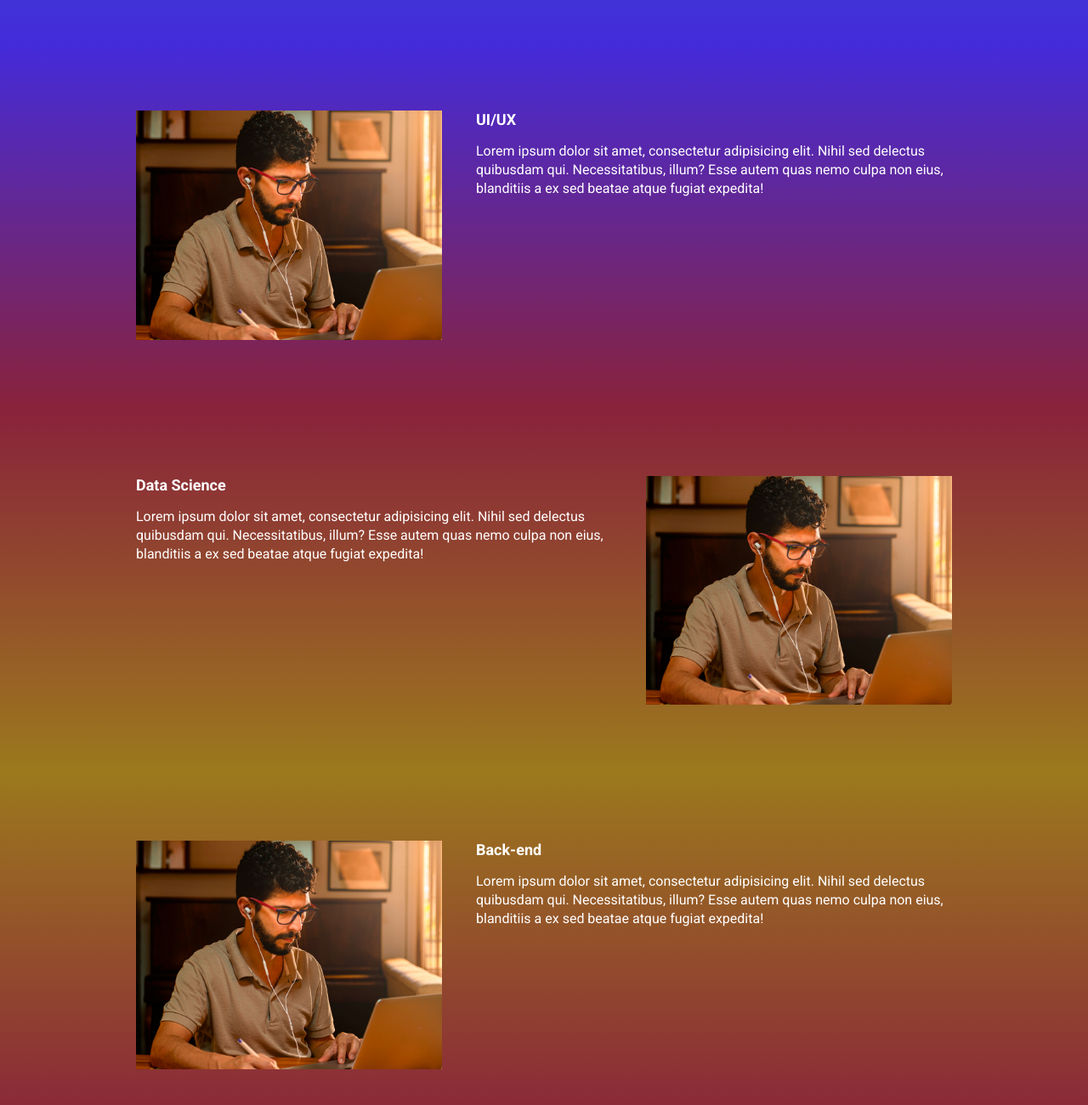
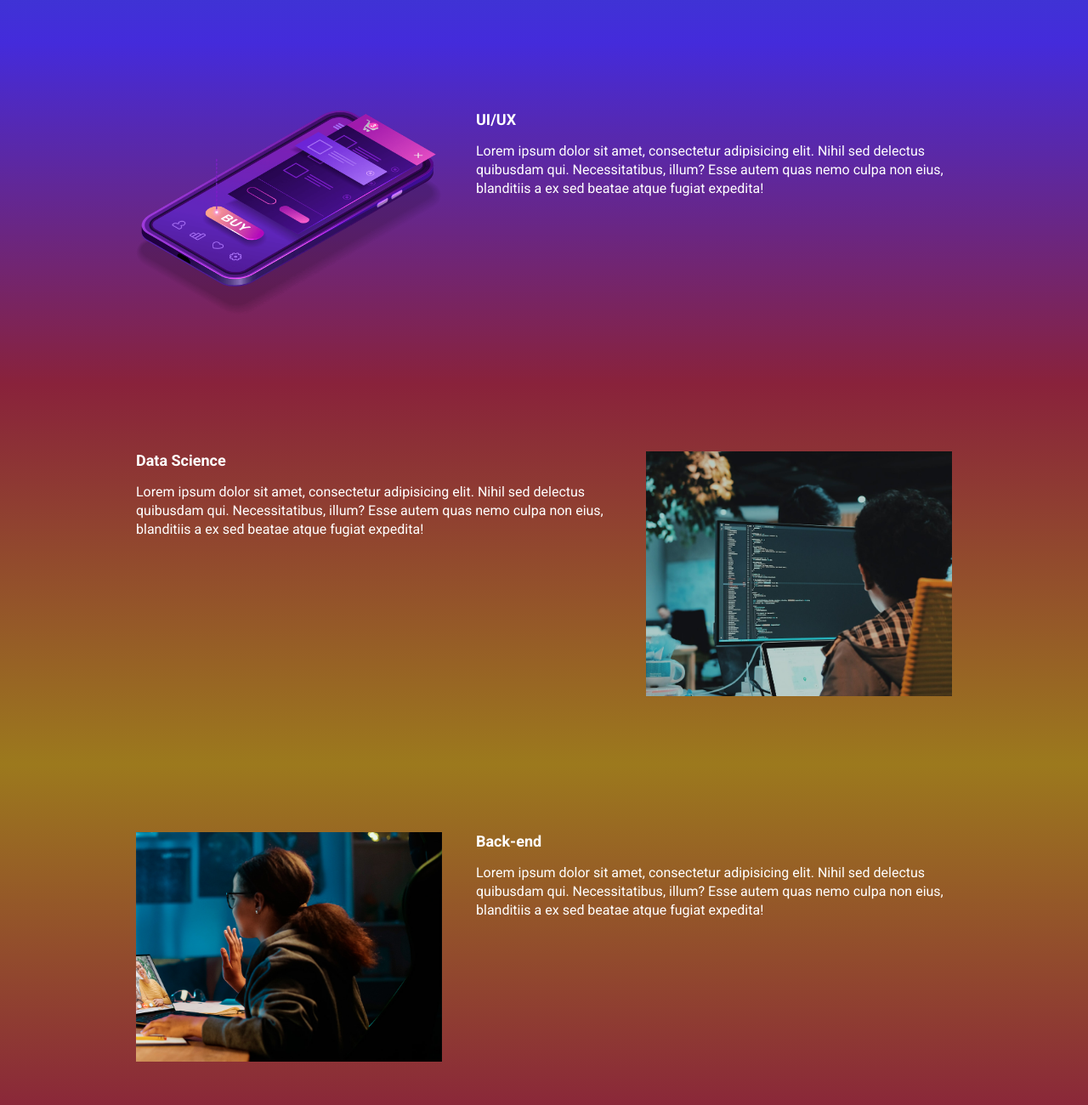
Before and after one commit to GabrielRibeiro0/ebac_tech_talks, a website built with Parcel: page src/index.html in a window 1280 px wide. Shown: the part 940-2240 px from the top of the page at 85% size. Built offline with nearby package versions, Linux system fonts and the light colour scheme.

Commit message:
atualizando imagens

```diff
--- a/package.json
+++ b/package.json
@@ -98,6 +98,7 @@
   "scripts": {
     "dev": "parcel src/index.html src/styles/main.scss src/scripts/main.js",
     "build": "parcel build src/index.html",
+    "postinstall": "node scripts/conditional-dependencies.js",
     "test": "echo \"Error: no test specified\" && exit 1"
   },
   "author": "",
--- a/src/index.html
+++ b/src/index.html
@@ -59,7 +59,7 @@
                     Lorem ipsum dolor sit amet, consectetur adipisicing elit. Nihil sed delectus quibusdam qui. Necessitatibus, illum? Esse autem quas nemo culpa non eius, blanditiis a ex sed beatae atque fugiat expedita!
                 </p>
             </div>
-            <img class="event__image" src="./images/frontend.png" alt="Front-end">
+            <img class="event__image" src="./images/ui-ux.png" alt="ui-ux">
         </div>
     </section>
 
@@ -71,7 +71,7 @@
                     Lorem ipsum dolor sit amet, consectetur adipisicing elit. Nihil sed delectus quibusdam qui. Necessitatibus, illum? Esse autem quas nemo culpa non eius, blanditiis a ex sed beatae atque fugiat expedita!
                 </p>
             </div>
-            <img class="event__image" src="./images/frontend.png" alt="Front-end">
+            <img class="event__image" src="./images/data.png" alt="data science">
         </div>
     </section>
 
@@ -83,7 +83,7 @@
                     Lorem ipsum dolor sit amet, consectetur adipisicing elit. Nihil sed delectus quibusdam qui. Necessitatibus, illum? Esse autem quas nemo culpa non eius, blanditiis a ex sed beatae atque fugiat expedita!
                 </p>
             </div>
-            <img class="event__image" src="./images/frontend.png" alt="Front-end">
+            <img class="event__image" src="./images/backend.png" alt="backend">
         </div>
     </section>
 
```
Also changed, not shown: src/scripts/conditional-dependencies.js (added, +8 -0 lines), 1 other file.
